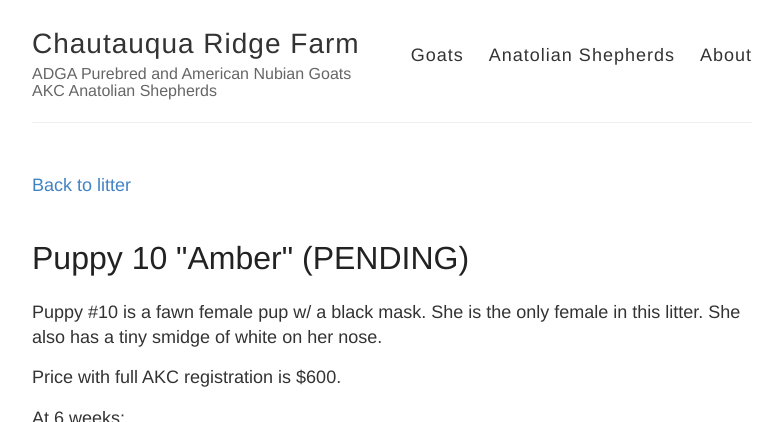
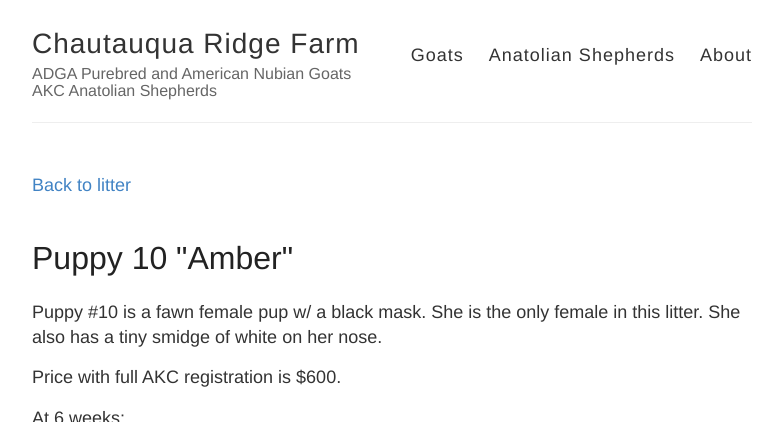
Before and after one commit to shebiki/www.chqridge.com, a Jekyll site: the page built from _anatolianshepherd/angusaspen1/10.md, in a window 1280 px wide and 900 px high, cut to the strip 0-422 px from the top of the window. Shown: the whole strip, without its empty margins (248-1030 px from the left). Built offline with Jekyll 4.4.1, drawn with Linux system fonts in a browser that asks for light colours.

Commit message:
Makes puppy 10 "Amber" available.

```diff
--- a/_anatolianshepherd/angusaspen1/10.md
+++ b/_anatolianshepherd/angusaspen1/10.md
@@ -1,6 +1,6 @@
 ---
 layout: dog
-title: Puppy 10 "Amber" (PENDING)
+title: Puppy 10 "Amber"
 litter: angusaspen1
 ---
 
```
Also changed, not shown: _anatolianshepherd/angusaspen1.md (+1 -1 lines).
